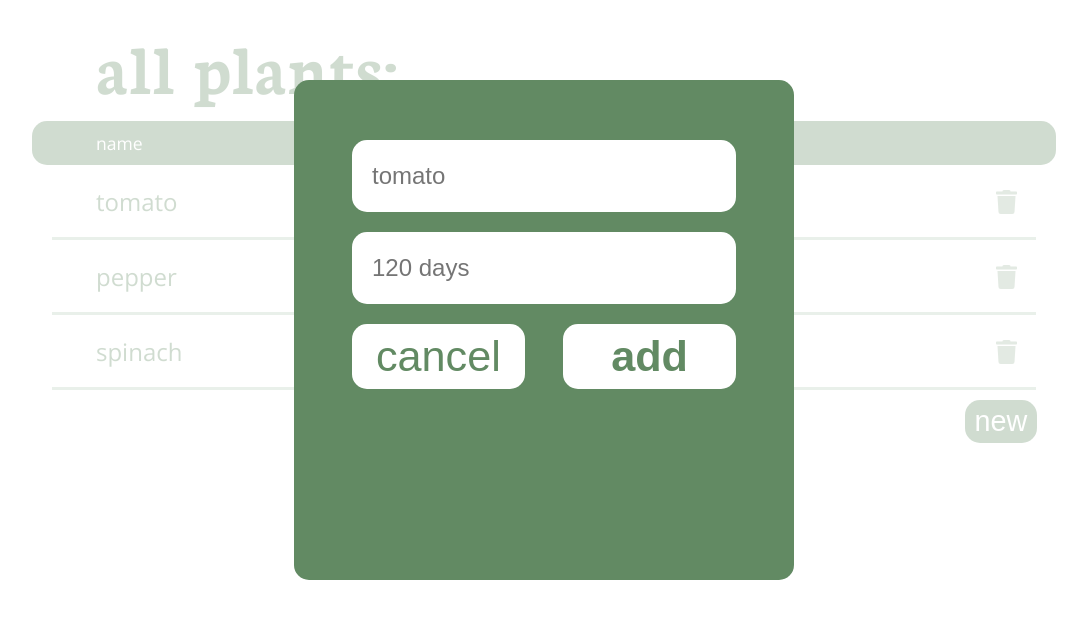
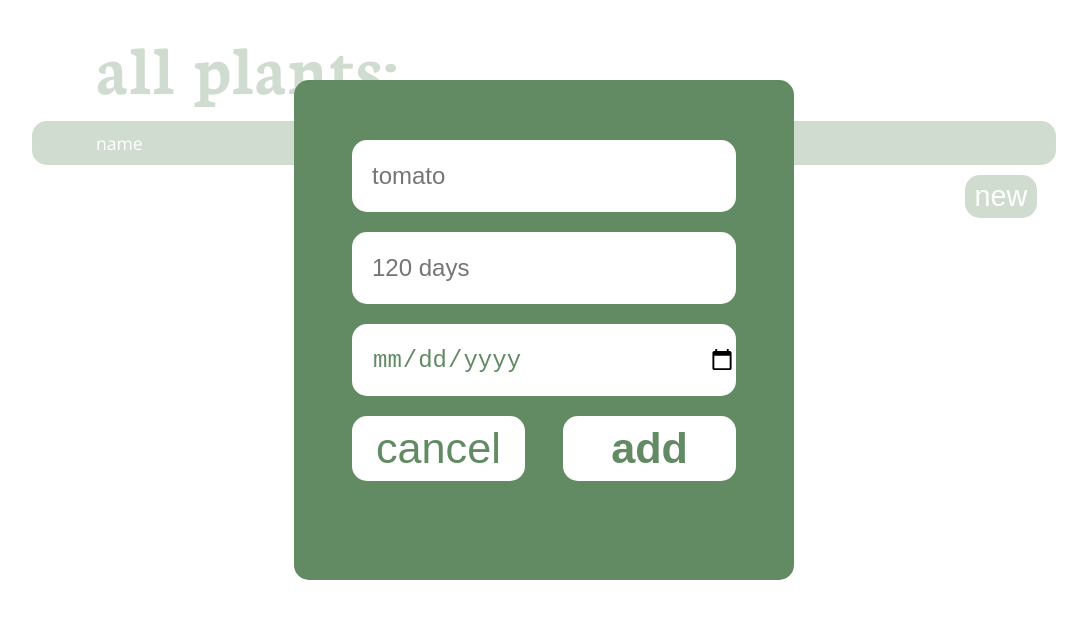
Before and after one commit to mateuszurban/react-garden-plants, a React (Create React App) app: page / in a window 1280 px wide. Both pictures are taken after a click on the button "new". Shown: the top 618 px of the page, without its empty margins (96-1183 px from the left). Built offline with nearby package versions, Linux system fonts and the light colour scheme.

Commit message:
Added harvest countdown.

```diff
--- a/src/App.css
+++ b/src/App.css
@@ -174,6 +174,11 @@ input[type='number'] {
   -moz-appearance: textfield;
 }
 
+/* Removing buttons form date input */
+input[type='time']::-webkit-clear-button {
+  display: none;
+}
+
 .buttons {
   display: flex;
   justify-content: space-between;
--- a/src/App.js
+++ b/src/App.js
@@ -7,15 +7,13 @@ import Form from './components/Form';
 function App() {
   // State-related:
   // Creates array of objects, to be displayed as a list. For now, it contains dummy objects, used in the List.js component.
-  const [plants, setPlants] = useState([
-    { name: 'tomato', days: 151, key: uniqid() },
-    { name: 'pepper', days: 210, key: uniqid() },
-    { name: 'spinach', days: 55, key: uniqid() },
-  ]);
+  const [plants, setPlants] = useState([]);
 
   const [formVisibility, setFormVisibility] = useState(false);
   const [inputName, setInputName] = useState('');
   const [inputDays, setInputDays] = useState('');
+  const [datePlanted, setDatePlanted] = useState('');
+  const [dateHarvest, setDateHarvest] = useState('');
 
   //Local storage logic:
   // Load storage on start:
@@ -66,6 +64,10 @@ function App() {
         setInputDays={setInputDays}
         plants={plants}
         setPlants={setPlants}
+        datePlanted={datePlanted}
+        setDatePlanted={setDatePlanted}
+        dateHarvest={dateHarvest}
+        setDateHarvest={setDateHarvest}
       />
     </div>
   );
--- a/src/components/Form.js
+++ b/src/components/Form.js
@@ -10,6 +10,10 @@ const Form = ({
   setInputDays,
   plants,
   setPlants,
+  datePlanted,
+  setDatePlanted,
+  dateHarvest,
+  setDateHarvest,
 }) => {
   // Assigns new class, based on formVisibility.
   const getVisibility = formVisibility ? 'visible' : 'hidden';
@@ -27,11 +31,23 @@ const Form = ({
     setInputDays(event.target.value);
   };
 
+  const handleDateChange = (event) => {
+    setDatePlanted(event.target.value);
+  };
+
   const handleFormSubmit = (event) => {
     // Prevents refresh.
     event.preventDefault();
     // Adds to 'plants' array with spread operator.
-    setPlants([...plants, { name: inputName, days: inputDays, key: uniqid() }]);
+    setPlants([
+      ...plants,
+      {
+        name: inputName,
+        days: inputDays,
+        datePlanted: datePlanted,
+        key: uniqid(),
+      },
+    ]);
     // Deletes all input values from form.
     clearForm();
     // Closes the form.
@@ -42,6 +58,7 @@ const Form = ({
   const clearForm = () => {
     setInputName('');
     setInputDays('');
+    setDatePlanted('');
   };
 
   return (
@@ -62,6 +79,13 @@ const Form = ({
           type="number"
           placeholder="120 days"
         />
+        <input
+          className="formInput"
+          onChange={handleDateChange}
+          value={datePlanted}
+          type="date"
+          placeholder="planted on..."
+        />
         <div className="buttons">
           <button className="button closeForm" onClick={handleCloseForm}>
             cancel
--- a/src/components/Plant.js
+++ b/src/components/Plant.js
@@ -12,11 +12,39 @@ const Plant = ({ name, days, plants, setPlants, plant }) => {
     setPlants(filterOut);
   };
 
+  // All time calculations are hidden in this function. It uses growth time and today's date to return an answer: how long do they have to wait, until plant's ready.
+  // Probably needs refactoring, to use .getTime() instead of variables with milliseconds. Will complicate final rule, but will definitely clean up the code.
+  const daysToHarvest = () => {
+    // Growth time in milliseconds format. One day is 86 400 000 miliseconds.
+    const growthTime = days * 86400000;
+
+    // Planting date in milliseconds format.
+    const datePlantedConverted = Date.parse(plant.datePlanted);
+
+    // Harvest date in milliseconds format.
+    const harvestDate = datePlantedConverted + growthTime;
+
+    // Today's date in milliseconds format.
+    const today = Date.now();
+
+    // How many days until harvest?
+    const daysLeft = (harvestDate - today) / 86400000;
+
+    // Rounds up days, to display full number instead of decimals or zero.
+    const daysLeftRoundedUp = Math.ceil(daysLeft);
+
+    if (daysLeft < 1) {
+      return `it's ready!`;
+    } else {
+      return daysLeftRoundedUp + ' days to harvest';
+    }
+  };
+
   return (
     <div>
       <div className="plantWrapper">
         <li className="plantName">{name}</li>
-        <li className="plantHarvest">{days} days to harvest</li>
+        <li className="plantHarvest">{daysToHarvest()}</li>
         <li className="plantAction plantDelete" onClick={handlePlantDelete}>
           <FontAwesomeIcon icon={faTrash} />
         </li>
```
